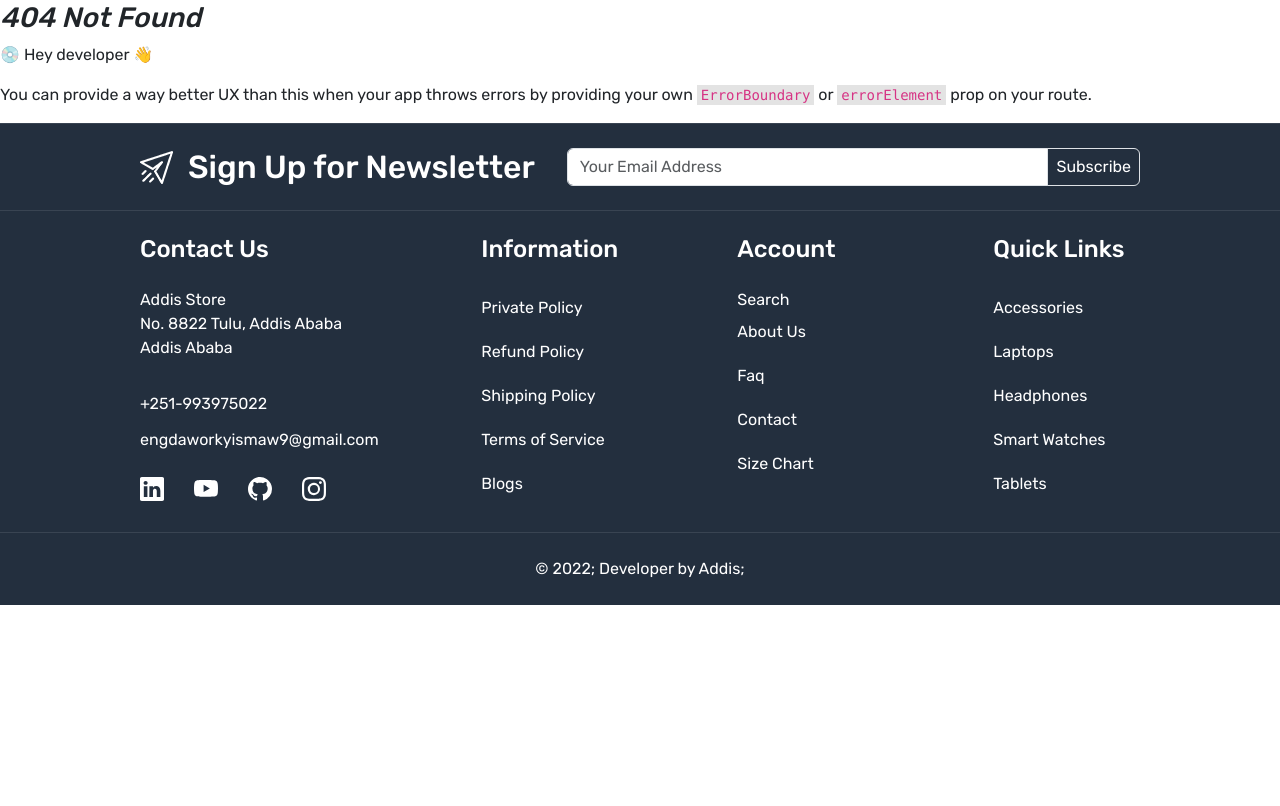
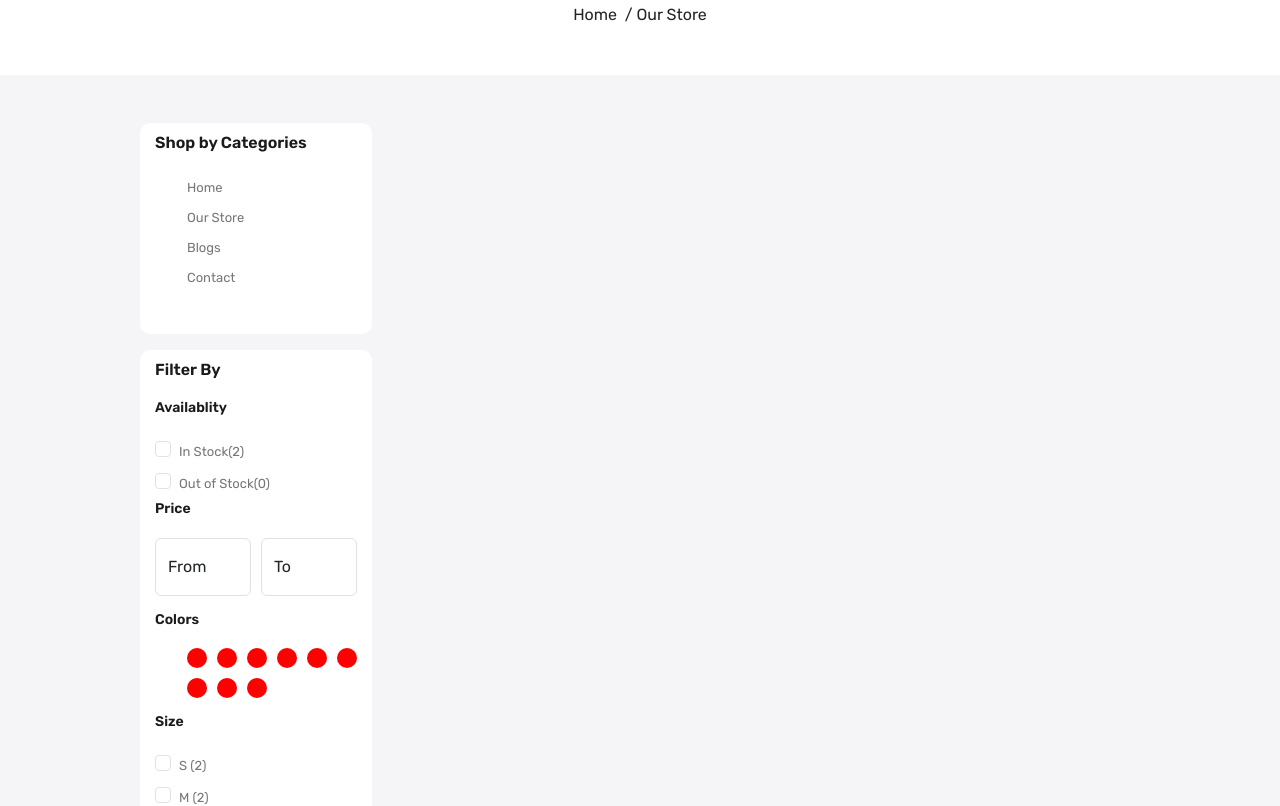
Before and after one commit to eangle9/E-commerce-website, a React (Create React App) app: page /store in a window 1280 px wide. Before the commit this address had no page. Shown: the part 280-1086 px from the top of the page. Before the commit the page ends 885 px from the top, so only its background shows below. Built offline with nearby package versions, Linux system fonts and the light colour scheme.

Commit message:
added shop catagories

```diff
--- a/package.json
+++ b/package.json
@@ -10,6 +10,7 @@
     "react": "^18.2.0",
     "react-dom": "^18.2.0",
     "react-fast-marquee": "^1.3.5",
+    "react-helmet": "^6.1.0",
     "react-icons": "^4.7.1",
     "react-rating-stars-component": "^2.2.0",
     "react-router-dom": "^6.8.0",
--- a/src/App.css
+++ b/src/App.css
@@ -379,3 +379,62 @@ footer .input-group-text{
 }
 /* famous card end here */
 /* home part end here */
+
+/* our store part */
+
+/* filter card  */
+.filter-card{
+  background-color: white;
+  border-radius: 10px;
+  padding: 10px 15px 25px;
+}
+.filter-title{
+  font-size: 16px;
+  line-height: 20px;
+  font-weight: 600;
+  color: var(--color-1c1c1b);
+  margin-bottom: 20px;
+}
+.form-check-input:focus{
+  box-shadow: none;
+  border-color: rgba(0, 0, 0, 0.25);
+}
+.form-check-input:checked{
+  background-color: var(--color-febd69);
+  border-color: var(--color-febd69);
+}
+.filter-card ul,
+.form-check .form-check-label{
+  list-style-type: none;
+  font-size: 13px;
+  line-height: 30px;
+  color: var(--color-777777);
+  cursor: pointer;
+}
+.sub-title{
+ font-size: 14px;
+ font-weight: 600;
+ color: var(--color-1c1c1b);
+ margin-bottom: 20px;
+}
+.user-email{
+  display: flex;
+  align-items: center;
+  gap: 10px;
+}
+.colors{
+  list-style-type: none;
+  display: flex;
+  flex-wrap: wrap;
+  gap: 10px;
+}
+.colors li{
+  width: 20px;
+  height: 20px;
+  background-color: red;
+  border-radius: 50%;
+
+}
+/* filter card ends here */
+
+/* our store part ends here */
--- a/src/App.js
+++ b/src/App.js
@@ -1,6 +1,6 @@
 import React from 'react';
 import './App.css';
-import Header from "./components/Header";
+//import Header from "./components/Header";
 import Footer from "./components/Footer";
 import {
   createBrowserRouter,
@@ -10,8 +10,10 @@ import {
 import Home from "./Pages/Home";
 import About from './Pages/About';
 import Contact from './Pages/Contact';
+import OurStore from './Pages/OurStore';
 function App() {
   const router = createBrowserRouter([
+
     {
       path: "/",
       element: <Home />,
@@ -23,11 +25,15 @@ function App() {
     {
       path: "/contact",
       element: <Contact />,
+    },
+    {
+      path: "/store",
+      element: <OurStore title="Our Store"/>,
     }
   ]);
   return (
     <div className="app">
-      <Header />
+      {/* <Header /> */}
       <RouterProvider router={router} />
       <Footer />
     </div>
--- a/src/Pages/Home.js
+++ b/src/Pages/Home.js
@@ -1,4 +1,5 @@
 import React from 'react';
+import Header from '../components/Header';
 import Marquee from 'react-fast-marquee';
 import BlogCard from '../components/BlogCard';
 import ProductCard from '../components/ProductCard';
@@ -7,6 +8,10 @@ import SpecialProduct from '../components/SpecialProduct';
 const Home = () => {
     return (
         <>
+        <div>
+        <Header/>
+        </div>
+
             <section className=" padded-content home-wrapper-1 py-5">
                 <div className="container-xxl">
                     <div className="row">
--- /dev/null
+++ b/src/Pages/OurStore.js
@@ -0,0 +1,135 @@
+import React from "react";
+import Meta from '../components/Meta';
+import { Link } from "react-router-dom";
+import Header from '../components/Header';
+
+const OurStore = (props) => {
+    const { title } = props;
+    return (
+        <>
+            <Header />
+            <Meta title={"Our Store"} />
+            <div className="BreadCrump py-5 padded-content mb-0">
+                <div className="container-xxl">
+                    <div className="row">
+                        <div className="col-12">
+                            <p className="text-center mb-0">
+                                <Link
+                                    to="/" className="text-dark">Home &nbsp;
+                            </Link>
+                                 / {title}
+                            </p>
+                        </div>
+                    </div>
+                </div>
+            </div>
+            <div className="store-wrapper padded-content home-wrapper-2 py-5">
+                <div className="container-xxl">
+                    <div className="row">
+                        <div className="col-3">
+                            <div className="filter-card mb-3">
+                                <h3 className="filter-title">Shop by Categories</h3>
+                                <div>
+                                    <ul className="filter-links">
+                                        <li>Home</li>
+                                        <li>Our Store</li>
+                                        <li>Blogs</li>
+                                        <li>Contact</li>
+                                    </ul>
+                                </div>
+                            </div>
+                            <div className="filter-card mb-3">
+                                <h3 className="filter-title">Filter By</h3>
+                                <div>
+                                    <h5 className="sub-title">Availablity</h5>
+                                    <div className="form-check">
+                                        <input
+                                            className="form-check-input"
+                                            type="checkbox"
+                                            id=""
+                                            value="" />
+                                        <label className="form-check-label" htmlFor="">In Stock(2)</label>
+                                    </div>
+                                    <div className="form-check">
+                                        <input
+                                            className="form-check-input"
+                                            type="checkbox"
+                                            id=""
+                                            value=""
+                                        />
+                                        <label className="form-check-label" htmlFor="">Out of Stock(0)</label>
+                                    </div>
+                                </div>
+                                <h5 className="sub-title">Price</h5>
+                                <div className="user-email">
+                                    <div class="form-floating mb-3">
+                                        <input
+                                            type="email"
+                                            className="form-control"
+                                            id="floatingInput"
+                                            placeholder="From"
+                                        />
+                                        <label htmlFor="floatingInput">From</label>
+                                    </div>
+                                    <div class="form-floating mb-3 ">
+                                        <input
+                                            type="email"
+                                            className="form-control"
+                                            id="floatingInput1"
+                                            placeholder="To"
+                                        />
+                                        <label htmlFor="floatingInput1">To</label>
+                                    </div>
+                                </div>
+                                <h5 className="sub-title">Colors</h5>
+                                <div>
+                                    <ul className="colors">
+                                        <li></li>
+                                        <li></li>
+                                        <li></li>
+                                        <li></li>
+                                        <li></li>
+                                        <li></li>
+                                        <li></li>
+                                        <li></li>
+                                        <li></li>
+                                    </ul>
+                                </div>
+                                <h5 className="sub-title">Size</h5>
+                                <div>
+                                    <div class="form-check">
+                                        <input
+                                            className="form-check-input"
+                                            type="checkbox"
+                                            value=""
+                                            id="color-2"
+                                        />
+                                        <label className="form-check-label" htmlFor="color-2">
+                                            S (2)
+                                        </label>
+                                    </div>
+                                    <div class="form-check">
+                                        <input
+                                            className="form-check-input"
+                                            type="checkbox"
+                                            value=""
+                                            id="color-2"
+                                        />
+                                        <label className="form-check-label" htmlFor="color-2">
+                                            M (2)
+                                        </label>
+                                    </div>
+                                </div>
+                            </div>
+                            <div className="filter-card mb-3"></div>
+                            <div className="filter-card mb-3"></div>
+                        </div>
+                        <div className="col-9"></div>
+                    </div>
+                </div>
+            </div>
+        </>
+    );
+}
+
+export default OurStore;
--- a/src/components/Header.js
+++ b/src/components/Header.js
@@ -1,5 +1,5 @@
 import React from 'react';
-//import { NavLink, Link } from "react-router-dom";
+import { NavLink, Link } from "react-router-dom";
 import { BsSearch } from "react-icons/bs";
 const Header = () => {
     return (
@@ -94,7 +94,7 @@ const Header = () => {
                             </div>
                             <div className="menu-links d-flex align-items-center gap-15">
                                 <a href="#">Home</a>
-                                <a href="#">our store</a>
+                                <Link to="/store">our store</Link>
                                 <a href="#">blogs</a>
                                 <a href="#"> contact</a>
                             </div>
--- /dev/null
+++ b/src/components/Meta.js
@@ -0,0 +1,13 @@
+import React from 'react';
+import { Helmet } from 'react-helmet';
+
+const Meta = (props) => {
+    return (
+        <Helmet>
+            <meta charSet="utf-8" />
+            <title>{props.title}</title>
+        </Helmet>
+    )
+}
+
+export default Meta;
```
